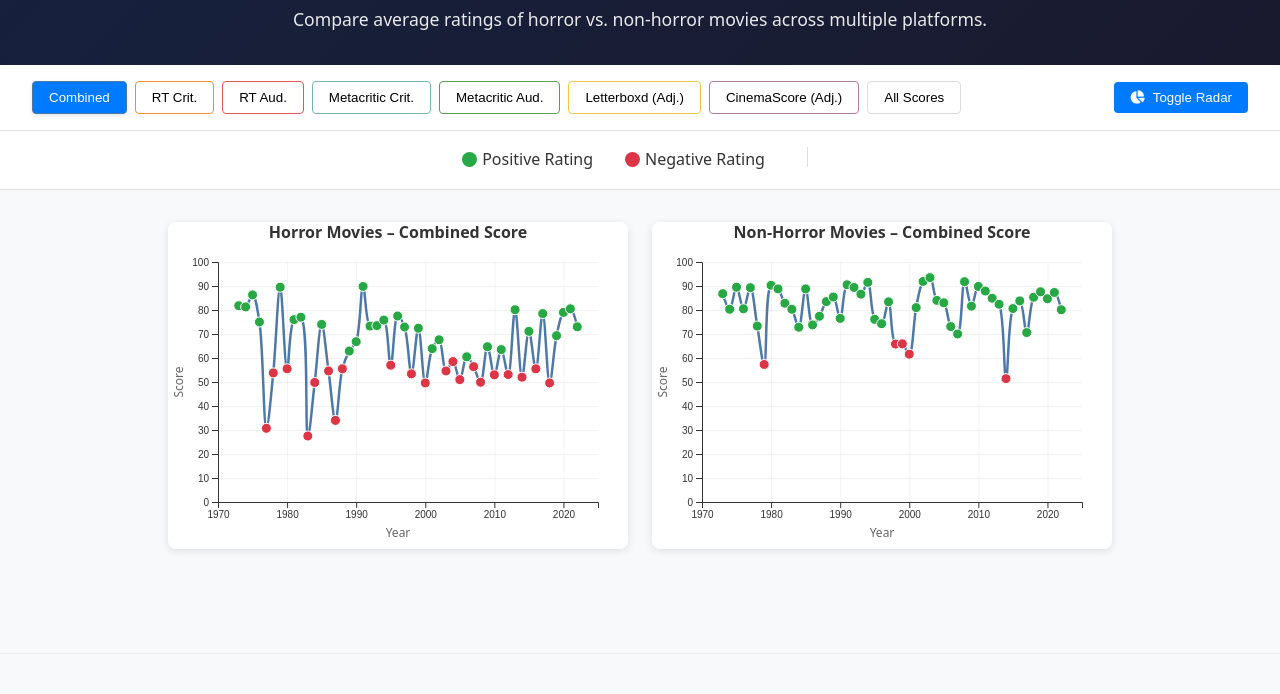
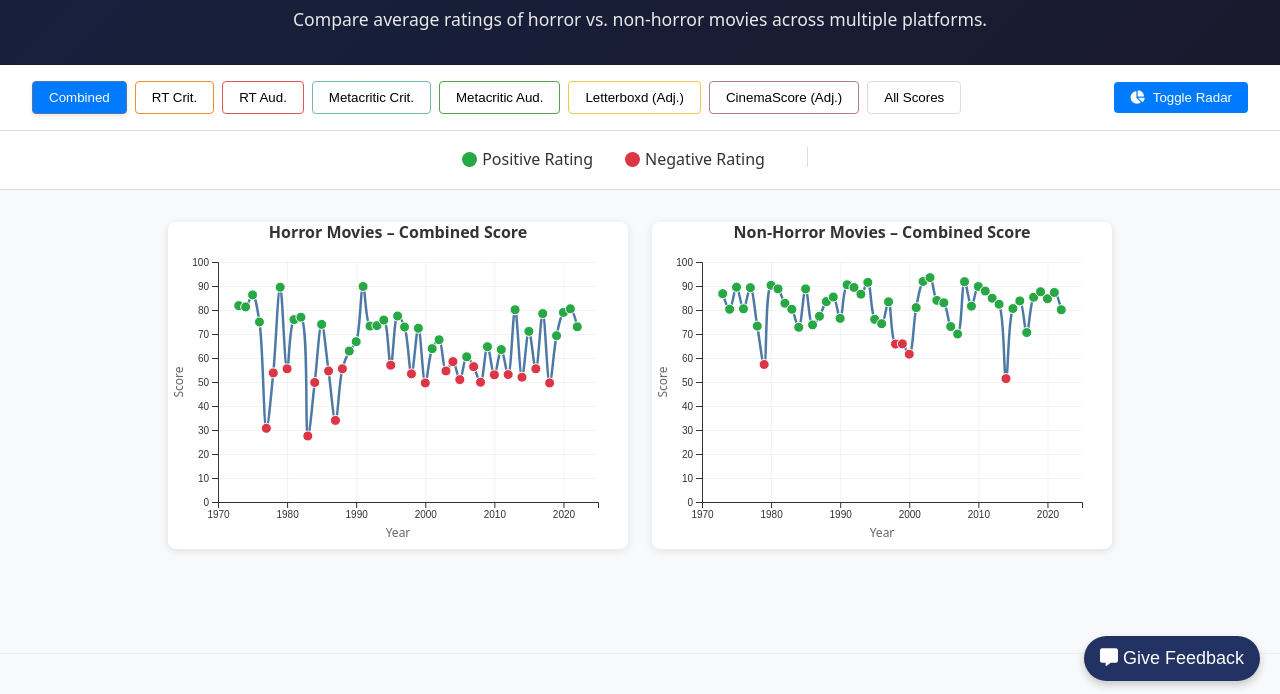
Before and after one commit to HuigangQu/HorrorFilm-Final-Project, a plain HTML site: page index.html in a window 1280 px wide. Shown: the part 99-793 px from the top of the page. Drawn offline with nearby package versions, Linux system fonts and the light colour scheme.

Commit message:
Add an extra hover button that leads to a survey

```diff
--- /dev/null
+++ b/hoverbutton.js
@@ -0,0 +1,8 @@
+document.addEventListener('DOMContentLoaded', () => {
+  const feedbackBtn = document.getElementById('feedback-button');
+  if (feedbackBtn) {
+    feedbackBtn.addEventListener('click', () => {
+      window.open('https://docs.google.com/forms/d/e/1FAIpQLSc_30HENJvag7CbPtiaPaISqXWY7Tc6mUqJ08BsY1LS794bmg/viewform?usp=dialog', '_blank');
+    });
+  }
+});
--- a/index.html
+++ b/index.html
@@ -1,5 +1,6 @@
 <!DOCTYPE html>
 <html lang="en">
+
 <head>
   <meta charset="UTF-8" />
   <meta name="viewport" content="width=device-width, initial-scale=1.0">
@@ -9,6 +10,7 @@
   <script src="https://d3js.org/d3.v7.min.js"></script>
   <link rel="stylesheet" href="https://cdnjs.cloudflare.com/ajax/libs/font-awesome/6.0.0-beta3/css/all.min.css">
 </head>
+
 <body>
   <div class="loading-overlay" id="loading-overlay">
     <div class="spinner"></div>
@@ -89,12 +91,18 @@
   <!-- Tooltip -->
   <div id="tooltip" class="tooltip"></div>
 
+  <!-- Floating Feedback Button -->
+  <button id="feedback-button" title="Give Feedback">
+    <i class="fas fa-comment-alt"></i> Give Feedback
+  </button>
 
-<script src="radar.js"></script>
-<script src="utilities.js"></script>
-<script src="charts.js"></script>
-<script src="comparison.js"></script>
-<script src="main.js"></script>
+  <script src="radar.js"></script>
+  <script src="utilities.js"></script>
+  <script src="charts.js"></script>
+  <script src="comparison.js"></script>
+  <script src="hoverbutton.js"></script>
+  <script src="main.js"></script>
 
 </body>
+
 </html>
--- a/style.css
+++ b/style.css
@@ -348,3 +348,23 @@ footer p {
   vertical-align: top;
   margin: 12px;
 }
+
+#feedback-button {
+  position: fixed;
+  bottom: 20px;
+  right: 20px;
+  background-color: #213263;
+  color: white;
+  border: none;
+  border-radius: 50px;
+  padding: 12px 16px;
+  font-size: 18px;
+  box-shadow: 0 4px 8px rgba(0,0,0,0.2);
+  cursor: pointer;
+  z-index: 9999;
+  transition: background-color 0.3s ease;
+}
+
+#feedback-button:hover {
+  background-color: #0056b3;
+}
```
